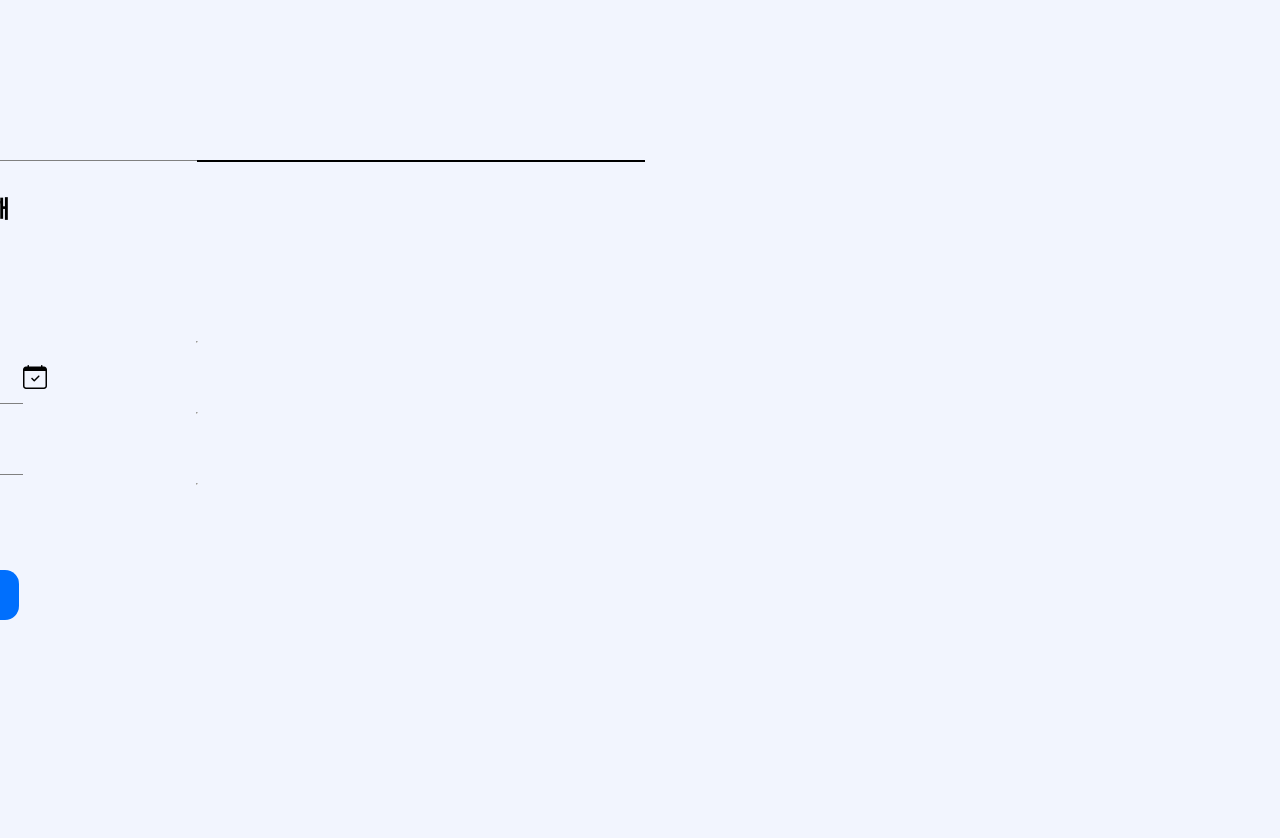
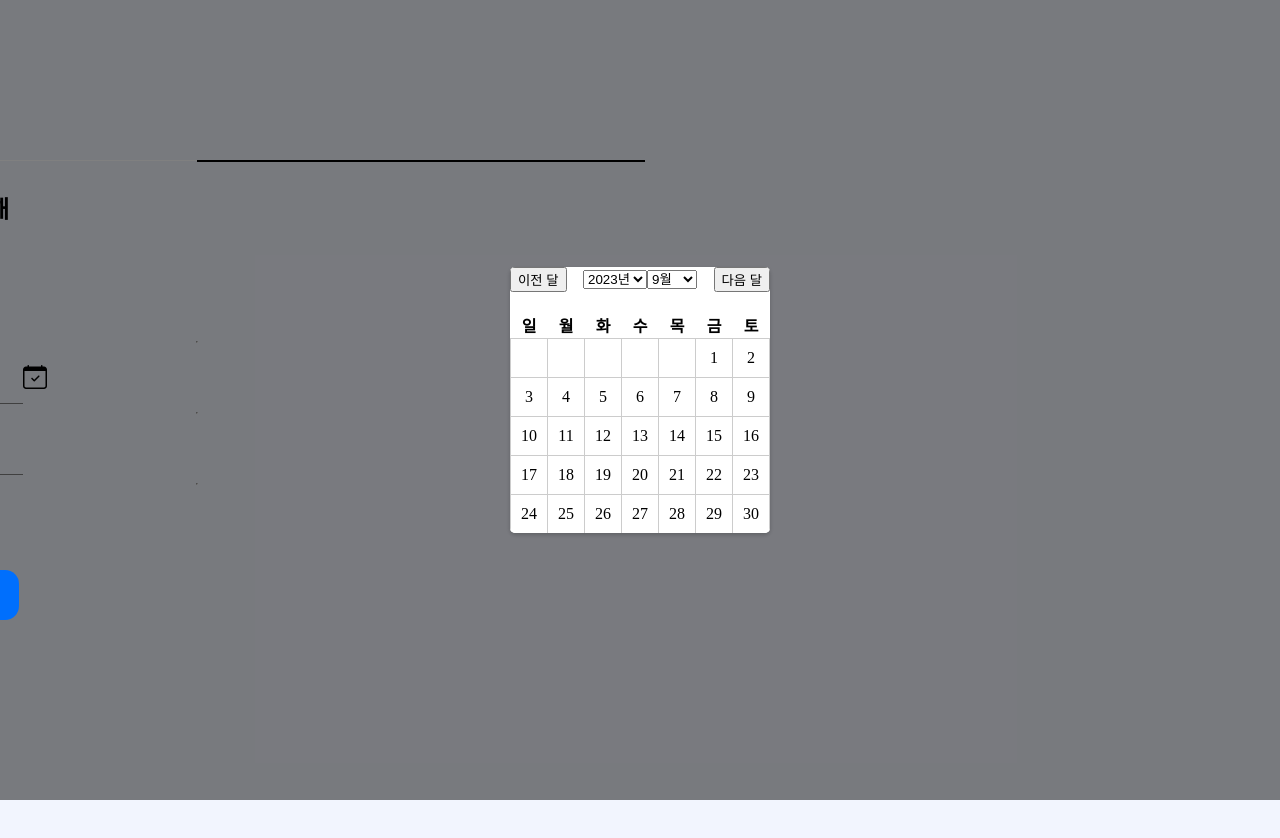
Before and after one commit to soo0300/Fintech-Welfare-Service, a React (Create React App) app in the folder frontend/: page /info in a window 1280 px wide. Both pictures are taken after a click on the button 34 px from the left and 377 px from the top of the page. Shown: the top 838 px of the page. Built offline with nearby package versions, Linux system fonts and the light colour scheme; a web font is replaced by a local one.

Commit message:
✨feat: 캘린더 구현중

```diff
--- a/frontend/package.json
+++ b/frontend/package.json
@@ -11,6 +11,7 @@
     "@testing-library/jest-dom": "^5.17.0",
     "@testing-library/react": "^13.4.0",
     "@testing-library/user-event": "^13.5.0",
+    "classnames": "^2.3.2",
     "framer-motion": "^10.16.4",
     "react": "^18.2.0",
     "react-dom": "^18.2.0",
--- /dev/null
+++ b/frontend/src/components/modal/CalendarModal.jsx
@@ -0,0 +1,131 @@
+import React, { useState } from "react";
+import styled from "styled-components";
+
+const CalendarWrapper = styled.div`
+  display: flex;
+  flex-direction: column;
+  align-items: center;
+  background-color: white;
+`;
+
+const CalendarHeader = styled.div`
+  display: flex;
+  justify-content: space-between;
+  align-items: center;
+  width: 100%;
+  margin-bottom: 20px;
+`;
+
+const CalendarTable = styled.table`
+  width: 100%;
+  border-collapse: collapse;
+`;
+
+const CalendarCell = styled.td`
+  width: 14.28%; /* 100% / 7 days */
+  padding: 10px;
+  text-align: center;
+  border: 1px solid #ccc;
+`;
+
+const CalendarModal = () => {
+  const today = new Date();
+  const [selectedYear, setSelectedYear] = useState(today.getFullYear());
+  const [selectedMonth, setSelectedMonth] = useState(today.getMonth() + 1);
+
+  // +- 5년 범위의 연도 목록을 생성합니다.
+  const availableYears = [];
+  const startYear = today.getFullYear() - 5;
+  const endYear = today.getFullYear() + 5;
+  for (let year = startYear; year <= endYear; year++) {
+    availableYears.push(year);
+  }
+
+  // 월 목록을 생성합니다.
+  const months = Array.from({ length: 12 }, (_, index) => index + 1);
+
+  const renderCalendar = () => {
+    const daysInMonth = new Date(selectedYear, selectedMonth, 0).getDate();
+    const firstDayOfMonth = new Date(
+      selectedYear,
+      selectedMonth - 1,
+      1
+    ).getDay();
+
+    const calendar = [];
+    let dayCounter = 1;
+
+    for (let i = 0; i < 6; i++) {
+      const row = [];
+
+      for (let j = 0; j < 7; j++) {
+        if (i === 0 && j < firstDayOfMonth) {
+          row.push(<CalendarCell key={j}></CalendarCell>);
+        } else if (dayCounter <= daysInMonth) {
+          row.push(
+            <CalendarCell key={dayCounter}>
+              {dayCounter}
+              {/* 여기에 일자 관련 기능 추가 */}
+            </CalendarCell>
+          );
+          dayCounter++;
+        }
+      }
+
+      calendar.push(<tr key={i}>{row}</tr>);
+    }
+
+    return calendar;
+  };
+
+  return (
+    <CalendarWrapper>
+      <CalendarHeader>
+        <button onClick={() => setSelectedYear(selectedYear - 1)}>
+          이전 달
+        </button>
+        <div>
+          <select
+            value={selectedYear}
+            onChange={(e) => setSelectedYear(Number(e.target.value))}
+          >
+            {availableYears.map((year) => (
+              <option key={year} value={year}>
+                {year}년
+              </option>
+            ))}
+          </select>
+          <select
+            value={selectedMonth}
+            onChange={(e) => setSelectedMonth(Number(e.target.value))}
+          >
+            {months.map((month) => (
+              <option key={month} value={month}>
+                {month}월
+              </option>
+            ))}
+          </select>
+        </div>
+        <button onClick={() => setSelectedYear(selectedYear + 1)}>
+          다음 달
+        </button>
+      </CalendarHeader>
+      <CalendarTable>
+        <thead>
+          <tr>
+            <th>일</th>
+            <th>월</th>
+            <th>화</th>
+            <th>수</th>
+            <th>목</th>
+            <th>금</th>
+            <th>토</th>
+          </tr>
+        </thead>
+        <tbody>{renderCalendar()}</tbody>
+      </CalendarTable>
+    </CalendarWrapper>
+  );
+};
+
+export default CalendarModal;
--- a/frontend/src/components/modal/InputDateModal.jsx
+++ /dev/null
@@ -1,7 +0,0 @@
-import React from "react";
-
-function InputDateModal() {
-  return <div>modal</div>;
-}
-
-export default InputDateModal;
--- a/frontend/src/components/modal/Modal.jsx
+++ b/frontend/src/components/modal/Modal.jsx
@@ -1,31 +1,45 @@
 import React from "react";
 import { styled } from "styled-components";
-import InputDateModal from "./InputDateModal";
+import CalendarModal from "./CalendarModal";
 import SetWelfareModal from "./SetWelfareModal";
 import WelfareModal from "./WelfareModal";
 import { useDispatch, useSelector } from "react-redux";
 import { closeModal, selectModal } from "../../store/modalSlice";
 
-const ModalContainer = styled.div`
+const ModalWrapper = styled.div`
   display: flex;
   justify-content: center;
   align-items: center;
-  position: fixed;
-  inset: 0;
+  max-width: 100%;
+  max-height: 100%;
+  position: fixed; /* 모달이 화면 중앙에 고정되도록 설정 */
+  top: 0;
+  left: 0;
+  width: 100%;
+  height: 100%;
+  background: rgba(0, 0, 0, 0.5); /* 배경에 반투명한 검정색 배경 추가 */
+`;
+
+const ModalContainer = styled.div`
   z-index: 1;
-  height: 100%;
+  max-width: 80%;
+  max-height: 80%;
+  background-color: white; /* 모달 내부 배경색 지정 */
+  border-radius: 5px;
+  box-shadow: 0 2px 4px rgba(0, 0, 0, 0.2);
+  overflow: auto; /* 내용이 넘칠 경우 스크롤 표시 */
 `;
 
 const MODAL_TYPES = {
-  InputDateModal: "InputDateModal",
+  CalendarModal: "CalendarModal",
   SetWelfareModal: "SetWelfareModal",
   WelfareModal: "WelfareModal",
 };
 
 const MODAL_COMPONENTS = [
   {
-    type: MODAL_TYPES.InputDateModal,
-    component: <InputDateModal />,
+    type: MODAL_TYPES.CalendarModal,
+    component: <CalendarModal />,
   },
   {
     type: MODAL_TYPES.SetWelfareModal,
@@ -40,24 +54,23 @@ const MODAL_COMPONENTS = [
 const Modal = () => {
   const { modalType, isOpen } = useSelector(selectModal);
   const dispatch = useDispatch();
-  if (!isOpen) return;
+  if (!isOpen) return null; // 모달이 열려 있지 않으면 아무것도 렌더링하지 않음
 
   const findModal = MODAL_COMPONENTS.find((modal) => {
     return modal.type === modalType;
   });
-  const showModal = () => {
-    return findModal.component;
-  };
+
   return (
-    <>
+    <ModalWrapper>
       <ModalContainer
+        className="ModalContainer"
         onClick={() => {
           dispatch(closeModal());
         }}
       >
-        {showModal()}
+        {findModal.component}
       </ModalContainer>
-    </>
+    </ModalWrapper>
   );
 };
 
--- a/frontend/src/views/Info.jsx
+++ b/frontend/src/views/Info.jsx
@@ -1,5 +1,7 @@
 import React from "react";
 import styled from "styled-components";
+import { useDispatch } from "react-redux";
+import { openModal } from "../store/modalSlice";
 import { ReactComponent as Logo } from "../assets/img/Modified_logo.svg";
 import { ReactComponent as CalendarIcon } from "../assets/img/calendar_icon.svg";
 import Input from "../components/input/Input";
@@ -71,6 +73,15 @@ const Info = () => {
   const movePage = () => {
     navigate("/business");
   };
+  const dispatch = useDispatch();
+  const openCalendarModal = () => {
+    dispatch(
+      openModal({
+        modalType: "CalendarModal",
+        isOpen: true,
+      })
+    );
+  };
   return (
     <InfoContainer>
       <HeaderBox>
@@ -120,7 +131,13 @@ const Info = () => {
             borderBottom="1px solid gray"
             background="--bgColor"
           />
-          <Button type="icon" background="none">
+          <Button
+            type="icon"
+            background="none"
+            onClick={() => {
+              openCalendarModal();
+            }}
+          >
             <CalendarIcon />
           </Button>
         </DateBox>
```
Also changed, not shown: 1 other file (tests, documents, lock files or other folders).
